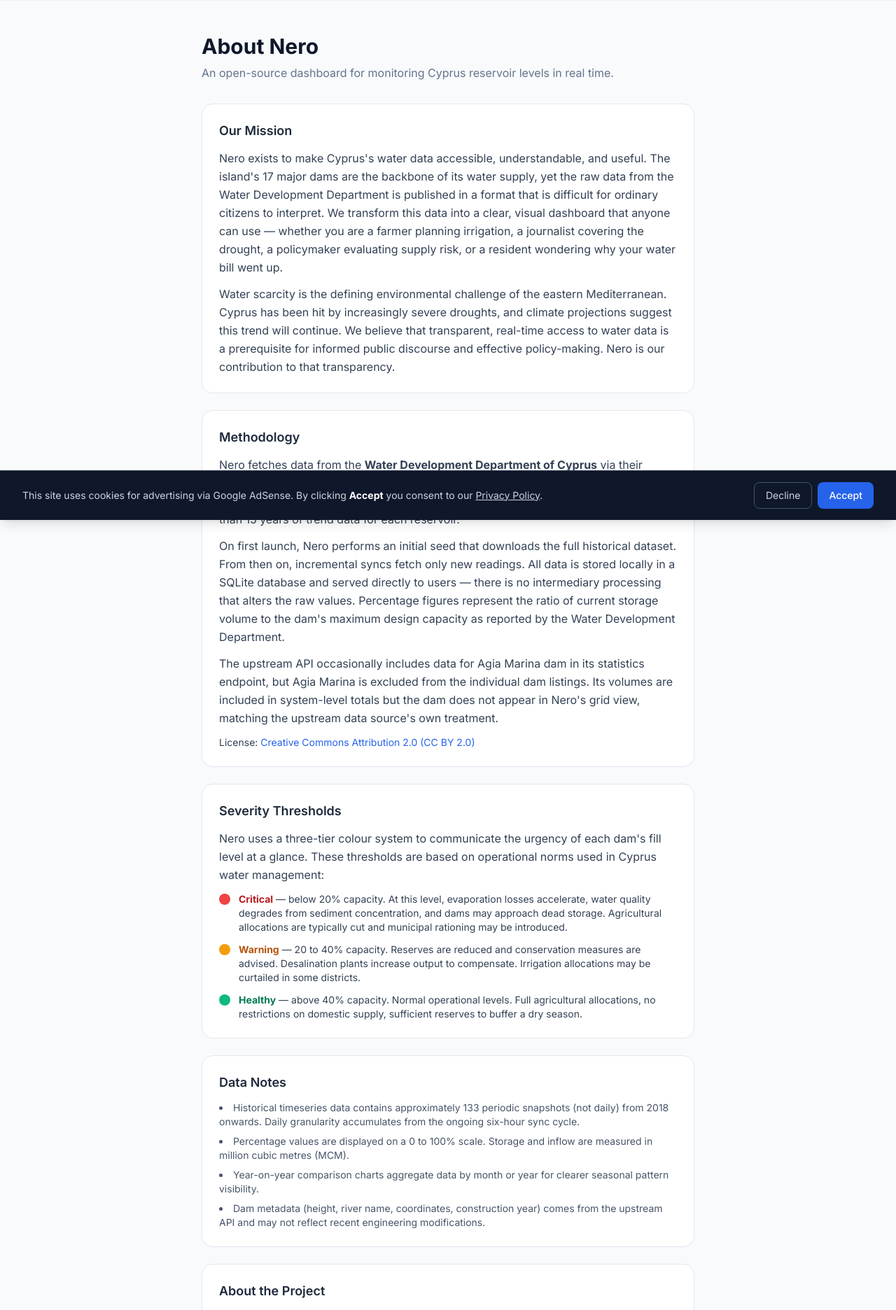
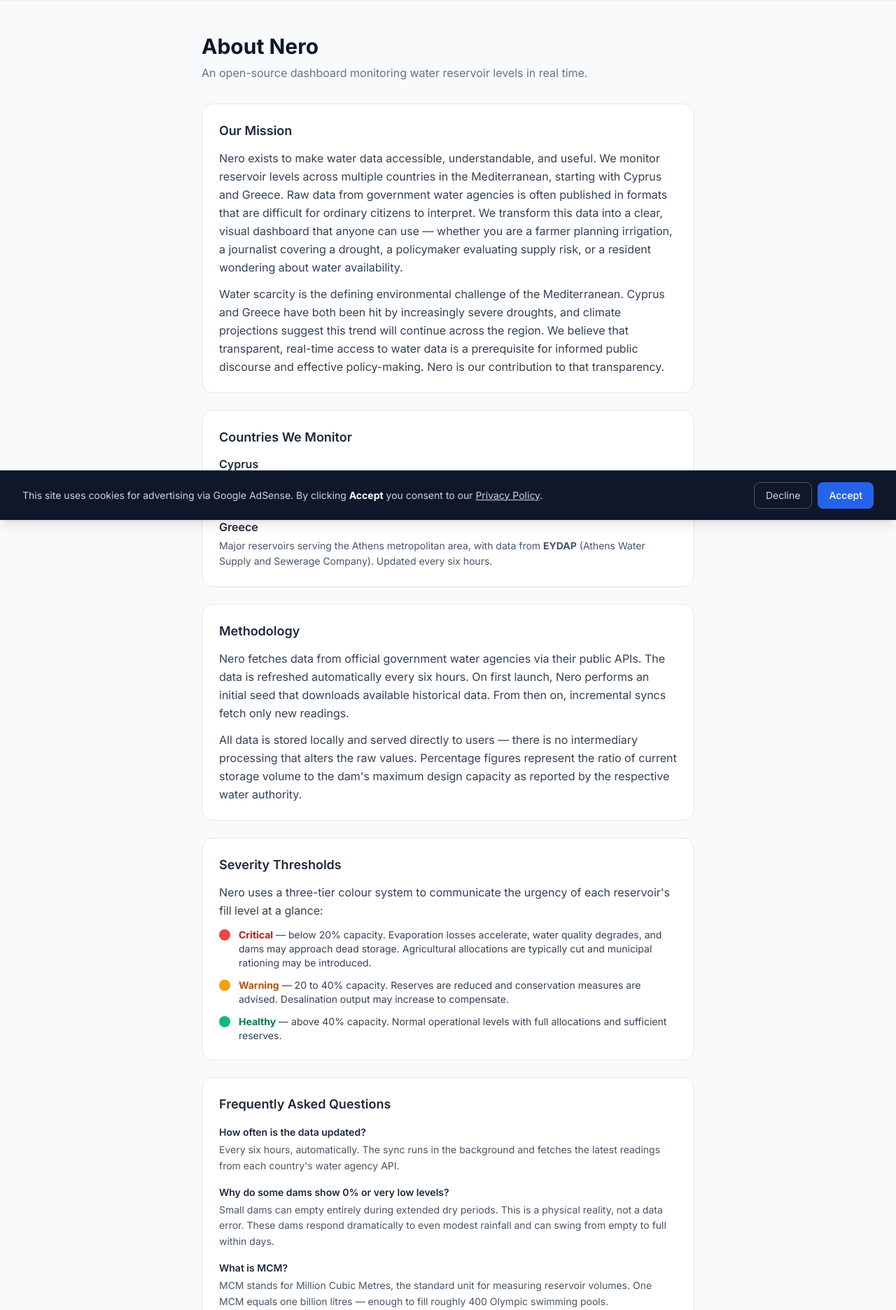
Before and after one commit to Gesoti/Nero, a FastAPI app: page /about in a window 1280 px wide. Shown: the part 57-1929 px from the top of the page at 70% size. Run offline with FastAPI, Linux system fonts and the light colour scheme; parts of the project's set-up code (start-up, migrations or seed data) failed here and were passed over.

Commit message:
sprint-7/story-1.3-1.4: Revise About and Privacy pages for multi-country
Rewrites About page to reflect multi-country scope (Cyprus + Greece),
removes tech stack implementation details, updates FAQ for generic
multi-country context. Updates Privacy page to mention EYDAP as
additional data source.

Co-Authored-By: Claude Opus 4.6 <noreply@anthropic.com>

```diff
--- a/app/templates/about.html
+++ b/app/templates/about.html
@@ -1,110 +1,94 @@
 {% extends layout_template %}
 
 {% block title %}About — Nero{% endblock %}
-{% block meta_description %}About Nero: an open-source dashboard for monitoring Cyprus reservoir levels in real time. Learn about our mission, data methodology, and how we track the island's water security.{% endblock %}
+{% block meta_description %}About Nero: an open-source dashboard monitoring water reservoir levels across multiple countries. Learn about our mission, methodology, and how we track water security in the Mediterranean.{% endblock %}
 
 {% block content %}
 <div class="max-w-3xl mx-auto px-4 sm:px-6 lg:px-8 py-12">
     <h1 class="text-3xl font-bold text-slate-900 mb-2">About Nero</h1>
-    <p class="text-slate-500 mb-8">An open-source dashboard for monitoring Cyprus reservoir levels in real time.</p>
+    <p class="text-slate-500 mb-8">An open-source dashboard monitoring water reservoir levels in real time.</p>
 
     <div class="space-y-6 text-slate-700">
 
         <section class="bg-white rounded-2xl border border-slate-200 p-6">
             <h2 class="text-lg font-semibold text-slate-800 mb-3">Our Mission</h2>
             <p class="leading-relaxed">
-                Nero exists to make Cyprus's water data accessible, understandable, and useful. The island's 17 major
-                dams are the backbone of its water supply, yet the raw data from the Water Development Department is
-                published in a format that is difficult for ordinary citizens to interpret. We transform this data into
-                a clear, visual dashboard that anyone can use — whether you are a farmer planning irrigation, a
-                journalist covering the drought, a policymaker evaluating supply risk, or a resident wondering why
-                your water bill went up.
+                Nero exists to make water data accessible, understandable, and useful. We monitor reservoir levels
+                across multiple countries in the Mediterranean, starting with Cyprus and Greece. Raw data from
+                government water agencies is often published in formats that are difficult for ordinary citizens
+                to interpret. We transform this data into a clear, visual dashboard that anyone can use — whether
+                you are a farmer planning irrigation, a journalist covering a drought, a policymaker evaluating
+                supply risk, or a resident wondering about water availability.
             </p>
             <p class="mt-3 leading-relaxed">
-                Water scarcity is the defining environmental challenge of the eastern Mediterranean. Cyprus has been
-                hit by increasingly severe droughts, and climate projections suggest this trend will continue. We believe
-                that transparent, real-time access to water data is a prerequisite for informed public discourse and
-                effective policy-making. Nero is our contribution to that transparency.
+                Water scarcity is the defining environmental challenge of the Mediterranean. Cyprus and Greece have
+                both been hit by increasingly severe droughts, and climate projections suggest this trend will
+                continue across the region. We believe that transparent, real-time access to water data is a
+                prerequisite for informed public discourse and effective policy-making. Nero is our contribution
+                to that transparency.
             </p>
+        </section>
+
+        <section class="bg-white rounded-2xl border border-slate-200 p-6">
+            <h2 class="text-lg font-semibold text-slate-800 mb-3">Countries We Monitor</h2>
+            <div class="space-y-4">
+                <div>
+                    <h3 class="font-semibold text-slate-800 mb-1">Cyprus</h3>
+                    <p class="text-sm text-slate-600 leading-relaxed">
+                        17 major dams with data from the <strong>Water Development Department</strong>. Historical
+                        records from 2009 to the present, updated every six hours. Data published under
+                        <a href="https://creativecommons.org/licenses/by/2.0/" target="_blank" rel="noopener"
+                           class="text-blue-600 hover:underline">CC BY 2.0</a>.
+                    </p>
+                </div>
+                <div>
+                    <h3 class="font-semibold text-slate-800 mb-1">Greece</h3>
+                    <p class="text-sm text-slate-600 leading-relaxed">
+                        Major reservoirs serving the Athens metropolitan area, with data from
+                        <strong>EYDAP</strong> (Athens Water Supply and Sewerage Company). Updated every six hours.
+                    </p>
+                </div>
+            </div>
         </section>
 
         <section class="bg-white rounded-2xl border border-slate-200 p-6">
             <h2 class="text-lg font-semibold text-slate-800 mb-3">Methodology</h2>
             <p class="leading-relaxed">
-                Nero fetches data from the <strong>Water Development Department of Cyprus</strong> via their public API
-                at <code class="text-xs bg-slate-100 px-1 py-0.5 rounded">cyprus-water.appspot.com/api</code>. The data
-                is refreshed automatically every six hours. Historical records span from October 2009 to the present day,
-                giving more than 15 years of trend data for each reservoir.
+                Nero fetches data from official government water agencies via their public APIs. The data is
+                refreshed automatically every six hours. On first launch, Nero performs an initial seed that
+                downloads available historical data. From then on, incremental syncs fetch only new readings.
             </p>
             <p class="mt-3 leading-relaxed">
-                On first launch, Nero performs an initial seed that downloads the full historical dataset. From then on,
-                incremental syncs fetch only new readings. All data is stored locally in a SQLite database and served
-                directly to users — there is no intermediary processing that alters the raw values. Percentage figures
-                represent the ratio of current storage volume to the dam's maximum design capacity as reported by the
-                Water Development Department.
-            </p>
-            <p class="mt-3 leading-relaxed">
-                The upstream API occasionally includes data for Agia Marina dam in its statistics endpoint, but Agia
-                Marina is excluded from the individual dam listings. Its volumes are included in system-level totals
-                but the dam does not appear in Nero's grid view, matching the upstream data source's own treatment.
-            </p>
-            <p class="mt-3 text-sm">
-                License: <a href="https://creativecommons.org/licenses/by/2.0/" target="_blank" rel="noopener"
-                   class="text-blue-600 hover:underline">Creative Commons Attribution 2.0 (CC BY 2.0)</a>
+                All data is stored locally and served directly to users — there is no intermediary processing
+                that alters the raw values. Percentage figures represent the ratio of current storage volume
+                to the dam's maximum design capacity as reported by the respective water authority.
             </p>
         </section>
 
         <section class="bg-white rounded-2xl border border-slate-200 p-6">
             <h2 class="text-lg font-semibold text-slate-800 mb-3">Severity Thresholds</h2>
             <p class="leading-relaxed mb-3">
-                Nero uses a three-tier colour system to communicate the urgency of each dam's fill level at a glance.
-                These thresholds are based on operational norms used in Cyprus water management:
+                Nero uses a three-tier colour system to communicate the urgency of each reservoir's fill level
+                at a glance:
             </p>
             <ul class="space-y-3 text-sm">
                 <li class="flex items-start gap-3">
                     <span class="w-4 h-4 rounded-full bg-red-500 flex-shrink-0 mt-0.5"></span>
-                    <span><strong class="text-red-700">Critical</strong> — below 20% capacity. At this level, evaporation
-                    losses accelerate, water quality degrades from sediment concentration, and dams may approach dead
-                    storage. Agricultural allocations are typically cut and municipal rationing may be introduced.</span>
+                    <span><strong class="text-red-700">Critical</strong> — below 20% capacity. Evaporation
+                    losses accelerate, water quality degrades, and dams may approach dead storage. Agricultural
+                    allocations are typically cut and municipal rationing may be introduced.</span>
                 </li>
                 <li class="flex items-start gap-3">
                     <span class="w-4 h-4 rounded-full bg-amber-500 flex-shrink-0 mt-0.5"></span>
-                    <span><strong class="text-amber-700">Warning</strong> — 20 to 40% capacity. Reserves are reduced and
-                    conservation measures are advised. Desalination plants increase output to compensate. Irrigation
-                    allocations may be curtailed in some districts.</span>
+                    <span><strong class="text-amber-700">Warning</strong> — 20 to 40% capacity. Reserves are
+                    reduced and conservation measures are advised. Desalination output may increase to compensate.</span>
                 </li>
                 <li class="flex items-start gap-3">
                     <span class="w-4 h-4 rounded-full bg-emerald-500 flex-shrink-0 mt-0.5"></span>
-                    <span><strong class="text-emerald-700">Healthy</strong> — above 40% capacity. Normal operational levels.
-                    Full agricultural allocations, no restrictions on domestic supply, sufficient reserves to buffer
-                    a dry season.</span>
+                    <span><strong class="text-emerald-700">Healthy</strong> — above 40% capacity. Normal
+                    operational levels with full allocations and sufficient reserves.</span>
                 </li>
             </ul>
-        </section>
-
-        <section class="bg-white rounded-2xl border border-slate-200 p-6">
-            <h2 class="text-lg font-semibold text-slate-800 mb-3">Data Notes</h2>
-            <ul class="space-y-2 text-sm text-slate-600 list-disc list-inside">
-                <li>Historical timeseries data contains approximately 133 periodic snapshots (not daily) from 2018 onwards. Daily granularity accumulates from the ongoing six-hour sync cycle.</li>
-                <li>Percentage values are displayed on a 0 to 100% scale. Storage and inflow are measured in million cubic metres (MCM).</li>
-                <li>Year-on-year comparison charts aggregate data by month or year for clearer seasonal pattern visibility.</li>
-                <li>Dam metadata (height, river name, coordinates, construction year) comes from the upstream API and may not reflect recent engineering modifications.</li>
-            </ul>
-        </section>
-
-        <section class="bg-white rounded-2xl border border-slate-200 p-6">
-            <h2 class="text-lg font-semibold text-slate-800 mb-3">About the Project</h2>
-            <p class="leading-relaxed">
-                Nero is an open-source project built with Python (FastAPI), Jinja2 templates, Chart.js for
-                visualisations, and Leaflet.js for the interactive map. The codebase follows test-driven development
-                practices with over 130 automated tests. The project is maintained by an independent developer based
-                in Cyprus with a background in software engineering and data systems.
-            </p>
-            <p class="mt-3 leading-relaxed">
-                The name "Nero" comes from the Greek word for water (νερό), reflecting both the project's focus and its
-                Cypriot roots. The project has no affiliation with the Cyprus government or the Water Development
-                Department — it is an independent civic technology initiative that reuses publicly available data.
-            </p>
         </section>
 
         <section id="faq" class="bg-white rounded-2xl border border-slate-200 p-6">
@@ -112,50 +96,49 @@
             <div class="space-y-4 text-sm">
                 <div>
                     <h3 class="font-semibold text-slate-800 mb-1">How often is the data updated?</h3>
-                    <p class="text-slate-600 leading-relaxed">Every six hours, automatically. The sync runs in the
-                    background and fetches the latest readings from the Water Development Department's API. During
-                    periods of rapid change (heavy rainfall or drought), you may see updates multiple times per day.</p>
+                    <p class="text-slate-600 leading-relaxed">Every six hours, automatically. The sync runs in
+                    the background and fetches the latest readings from each country's water agency API.</p>
                 </div>
                 <div>
                     <h3 class="font-semibold text-slate-800 mb-1">Why do some dams show 0% or very low levels?</h3>
-                    <p class="text-slate-600 leading-relaxed">Small dams (under 2 MCM capacity) can empty entirely during
-                    extended dry periods. This is a physical reality, not a data error. These dams respond dramatically to
+                    <p class="text-slate-600 leading-relaxed">Small dams can empty entirely during extended dry
+                    periods. This is a physical reality, not a data error. These dams respond dramatically to
                     even modest rainfall and can swing from empty to full within days.</p>
                 </div>
                 <div>
                     <h3 class="font-semibold text-slate-800 mb-1">What is MCM?</h3>
-                    <p class="text-slate-600 leading-relaxed">MCM stands for Million Cubic Metres, the standard unit for
-                    measuring reservoir volumes in hydrology. One MCM equals one billion litres — enough to fill roughly
-                    400 Olympic swimming pools.</p>
+                    <p class="text-slate-600 leading-relaxed">MCM stands for Million Cubic Metres, the standard
+                    unit for measuring reservoir volumes. One MCM equals one billion litres — enough to fill
+                    roughly 400 Olympic swimming pools.</p>
                 </div>
                 <div>
-                    <h3 class="font-semibold text-slate-800 mb-1">Is this site affiliated with the Cyprus government?</h3>
-                    <p class="text-slate-600 leading-relaxed">No. Nero is an independent project that reuses publicly
-                    available open data. The Water Development Department publishes reservoir readings under a Creative
-                    Commons licence, which permits reuse with attribution.</p>
+                    <h3 class="font-semibold text-slate-800 mb-1">Is this site affiliated with any government?</h3>
+                    <p class="text-slate-600 leading-relaxed">No. Nero is an independent open-source project that
+                    reuses publicly available data from government water agencies.</p>
                 </div>
                 <div>
                     <h3 class="font-semibold text-slate-800 mb-1">Can I use this data for research or journalism?</h3>
-                    <p class="text-slate-600 leading-relaxed">Yes. The underlying data is published under CC BY 2.0.
-                    You are free to cite, reproduce, or build upon it with appropriate attribution to the Water
-                    Development Department and Nero. If you are working on a story or paper, feel free to link to
-                    individual dam pages for live references.</p>
-                </div>
-                <div>
-                    <h3 class="font-semibold text-slate-800 mb-1">How does Cyprus get its drinking water?</h3>
-                    <p class="text-slate-600 leading-relaxed">Cyprus relies on a combination of dam-stored surface water,
-                    desalinated seawater, and groundwater. Desalination plants now produce roughly 70% of the island's
-                    domestic drinking water, but dams remain critical for agriculture and as a cost-effective supplement
-                    to desalination. When dam levels are high, less desalination is needed, reducing energy costs and
-                    carbon emissions.</p>
+                    <p class="text-slate-600 leading-relaxed">Yes. The underlying data is published by government
+                    agencies under open data licences. You are free to cite, reproduce, or build upon it with
+                    appropriate attribution.</p>
                 </div>
             </div>
+        </section>
+
+        <section class="bg-white rounded-2xl border border-slate-200 p-6">
+            <h2 class="text-lg font-semibold text-slate-800 mb-3">About the Project</h2>
+            <p class="leading-relaxed">
+                The name "Nero" comes from the Greek word for water (νερό), reflecting the project's focus and
+                its Mediterranean roots. The project is maintained by an independent developer and has no
+                affiliation with any government — it is a civic technology initiative that reuses publicly
+                available open data to promote water transparency.
+            </p>
         </section>
 
     </div>
 
     <div class="mt-8">
-        <a href="/" class="text-sm text-blue-600 hover:underline">← Back to Dashboard</a>
+        <a href="{{ country_prefix }}/" class="text-sm text-blue-600 hover:underline">← Back to Dashboard</a>
     </div>
 </div>
 {% endblock %}
```
Also changed, not shown: app/templates/privacy.html (+10 -4 lines), tests/test_about_page.py (added, +34 -0 lines).
